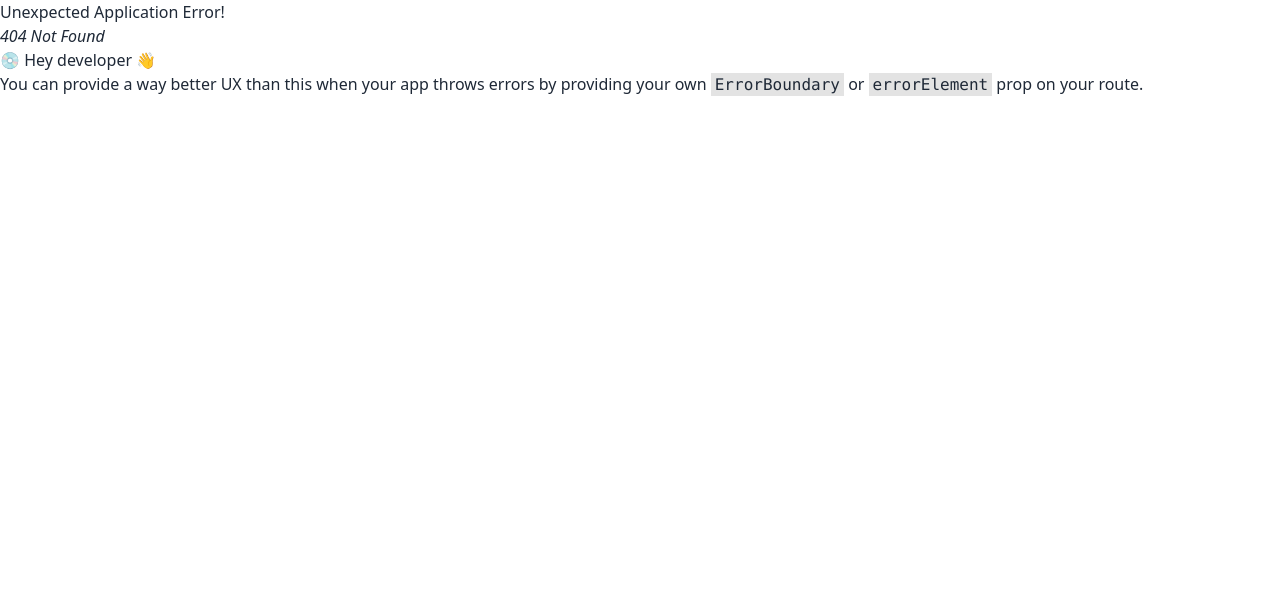
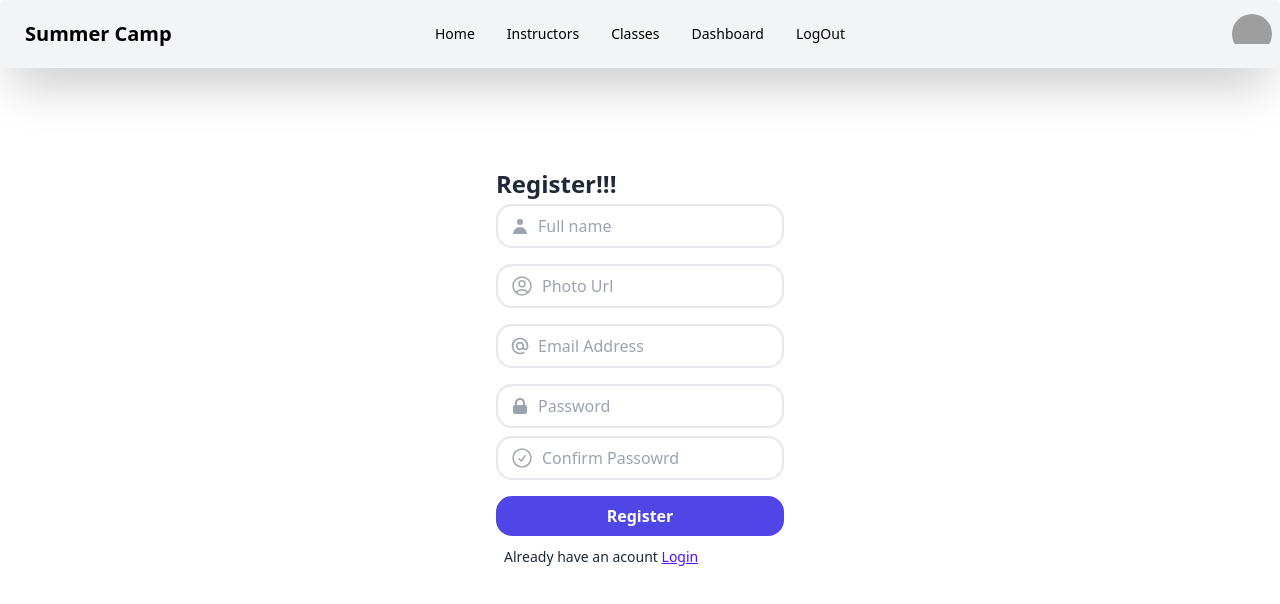
Before and after one commit to SalmanK78/summer-camp-client, a React (Vite) app: page /register in a window 1280 px wide. Before the commit this address had no page. Shown: the top 604 px of the page. Built offline with nearby package versions, Linux system fonts and the light colour scheme; grey boxes are pictures that could not be loaded.

Commit message:
create register page

```diff
--- /dev/null
+++ b/src/Provider/AuthProvider.jsx
@@ -0,0 +1,30 @@
+import React, { createContext } from 'react';
+import { app } from '../firebase/firebase.config';
+import {createUserWithEmailAndPassword, getAuth, signInWithEmailAndPassword} from 'firebase/auth'
+export const AuthContext = createContext(null);
+
+const auth = getAuth(app)
+const AuthProvider = ({children}) => {
+
+    const createUser = (email, password)=>{
+        setLoading(false)
+        return createUserWithEmailAndPassword(auth, email, password);
+    }
+
+    const signIn = (email, password)=>{
+        setLoading(false)
+        return signInWithEmailAndPassword(auth, email, password);
+    }
+    const authInfo = {
+        signIn,
+        createUser,
+
+    }
+    return (
+        <AuthContext.Provider value={authInfo}>
+            {children}
+        </AuthContext.Provider>
+    );
+};
+
+export default AuthProvider;
--- /dev/null
+++ b/src/firebase/firebase.config.js
@@ -0,0 +1,17 @@
+// Import the functions you need from the SDKs you need
+import { initializeApp } from "firebase/app";
+// TODO: Add SDKs for Firebase products that you want to use
+// https://firebase.google.com/docs/web/setup#available-libraries
+
+// Your web app's Firebase configuration
+const firebaseConfig = {
+    apiKey: import.meta.env.VITE_apiKey,
+    authDomain: import.meta.env.VITE_authDomain,
+    projectId: import.meta.env.VITE_projectId,
+    storageBucket: import.meta.env.VITE_storageBucket,
+    messagingSenderId: import.meta.env.VITE_messagingSenderId,
+    appId: import.meta.env.VITE_appId
+};
+
+// Initialize Firebase
+export const app = initializeApp(firebaseConfig);
--- /dev/null
+++ b/src/hooks/useAuth.jsx
@@ -0,0 +1,11 @@
+import React from 'react';
+
+const useAuth = () => {
+    return (
+        <div>
+
+        </div>
+    );
+};
+
+export default useAuth;
--- a/src/pages/Login/Login.jsx
+++ b/src/pages/Login/Login.jsx
@@ -5,8 +5,7 @@ import { Link } from "react-router-dom";
 const Login = () => {
     const { register, handleSubmit, watch, formState: { errors } } = useForm();
     const onSubmit = data =>{
-        console.log(data)
-        console.log(data.name,data.email,data.password)
+
     };
     console.log(watch("example"));
   return (
--- /dev/null
+++ b/src/pages/Login/Register.jsx
@@ -0,0 +1,158 @@
+import React from "react";
+import { useForm } from "react-hook-form";
+import { Link } from "react-router-dom";
+
+const Register = () => {
+    const { register, handleSubmit, watch, formState: { errors } } = useForm();
+    const onSubmit = data =>{
+
+    };
+    console.log(watch("example"));
+  return (
+    <div>
+      <div className="max-w-md mx-auto py-5 px-5 md:px-20 mt-20">
+        <form  className="bg-white">
+          <h1 className="text-gray-800 font-bold text-2xl mb-1">Register!!!</h1>
+          <div className="flex items-center border-2 py-2 px-3 rounded-2xl mb-4">
+            <svg
+              xmlns="http://www.w3.org/2000/svg"
+              className="h-5 w-5 text-gray-400"
+              viewBox="0 0 20 20"
+              fill="currentColor"
+            >
+              <path
+                fillRule="evenodd"
+                d="M10 9a3 3 0 100-6 3 3 0 000 6zm-7 9a7 7 0 1114 0H3z"
+                clipRule="evenodd"
+              />
+            </svg>
+            <input
+              className="pl-2 outline-none border-none"
+              type="text"
+              name="name"
+              {...register("name")}
+              id="name"
+              placeholder="Full name"
+              required
+            />
+          </div>
+          <div className="flex items-center border-2 py-2 px-3 rounded-2xl mb-4">
+            <div className="opacity-40">
+              <svg
+                xmlns="http://www.w3.org/2000/svg"
+                fill="none"
+                viewBox="0 0 24 24"
+                strokeWidth={1.5}
+                stroke="currentColor"
+                className="w-6 h-6"
+              >
+                <path
+                  strokeLinecap="round"
+                  strokeLinejoin="round"
+                  d="M17.982 18.725A7.488 7.488 0 0012 15.75a7.488 7.488 0 00-5.982 2.975m11.963 0a9 9 0 10-11.963 0m11.963 0A8.966 8.966 0 0112 21a8.966 8.966 0 01-5.982-2.275M15 9.75a3 3 0 11-6 0 3 3 0 016 0z"
+                />
+              </svg>
+            </div>
+            <input
+              className="pl-2 outline-none border-none"
+              type="text"
+              name="photo"
+              {...register("photo")}
+              id="photo"
+              placeholder="Photo Url"
+            />
+          </div>
+          <div className="flex items-center border-2 py-2 px-3 rounded-2xl mb-4">
+            <svg
+              xmlns="http://www.w3.org/2000/svg"
+              className="h-5 w-5 text-gray-400"
+              fill="none"
+              viewBox="0 0 24 24"
+              stroke="currentColor"
+            >
+              <path
+                strokeLinecap="round"
+                strokeLinejoin="round"
+                strokeWidth="2"
+                d="M16 12a4 4 0 10-8 0 4 4 0 008 0zm0 0v1.5a2.5 2.5 0 005 0V12a9 9 0 10-9 9m4.5-1.206a8.959 8.959 0 01-4.5 1.207"
+              />
+            </svg>
+            <input
+              className="pl-2 outline-none border-none"
+              type="email"
+              name="email"
+              {...register("email")}
+              id="email"
+              placeholder="Email Address"
+              required
+            />
+          </div>
+          <div className="flex items-center border-2 py-2 px-3 rounded-2xl">
+            <svg
+              xmlns="http://www.w3.org/2000/svg"
+              className="h-5 w-5 text-gray-400"
+              viewBox="0 0 20 20"
+              fill="currentColor"
+            >
+              <path
+                fillRule="evenodd"
+                d="M5 9V7a5 5 0 0110 0v2a2 2 0 012 2v5a2 2 0 01-2 2H5a2 2 0 01-2-2v-5a2 2 0 012-2zm8-2v2H7V7a3 3 0 016 0z"
+                clipRule="evenodd"
+              />
+            </svg>
+            <input
+              className="pl-2 outline-none border-none"
+              type="password"
+              name="password"
+              {...register("password")}
+              id="password"
+              placeholder="Password"
+              required
+            />
+          </div>
+          <div className="flex items-center border-2 py-2 px-3 rounded-2xl mt-2">
+            <div className="opacity-40">
+              <svg
+                xmlns="http://www.w3.org/2000/svg"
+                fill="none"
+                viewBox="0 0 24 24"
+                strokeWidth={1.5}
+                stroke="currentColor"
+                className="w-6 h-6"
+              >
+                <path
+                  strokeLinecap="round"
+                  strokeLinejoin="round"
+                  d="M9 12.75L11.25 15 15 9.75M21 12a9 9 0 11-18 0 9 9 0 0118 0z"
+                />
+              </svg>
+            </div>
+            <input
+              className="pl-2 outline-none border-none"
+              type="password"
+              name="confirm"
+              id="confirm"
+              placeholder="Confirm Passowrd"
+              required
+            />
+          </div>
+          <p className="text-red-500"></p>
+          <button
+            type="submit"
+            className="block w-full bg-indigo-600 mt-4 py-2 rounded-2xl text-white font-semibold mb-2"
+          >
+            Register
+          </button>
+          <span className="text-sm ml-2 cursor-pointer">
+            <Link to="/login">
+              <span>Already have an acount </span>
+              <button className="btn-link  hover:text-blue-500"> Login</button>
+            </Link>
+          </span>
+        </form>
+      </div>
+    </div>
+  );
+};
+
+export default Register;
--- a/src/pages/shared/NavBar.jsx
+++ b/src/pages/shared/NavBar.jsx
@@ -35,7 +35,7 @@ const NavBar = () => {
                     </div>
                     <a className="btn btn-ghost normal-case text-xl">Summer Camp</a>
                 </div>
-                <div className="navbar-center lg:flex">
+                <div className="navbar-center invisible lg:visible">
                     <ul className="menu menu-horizontal px-1">
                         {options}
                     </ul>
```
Also changed, not shown: src/main.jsx (+33 -28 lines).
